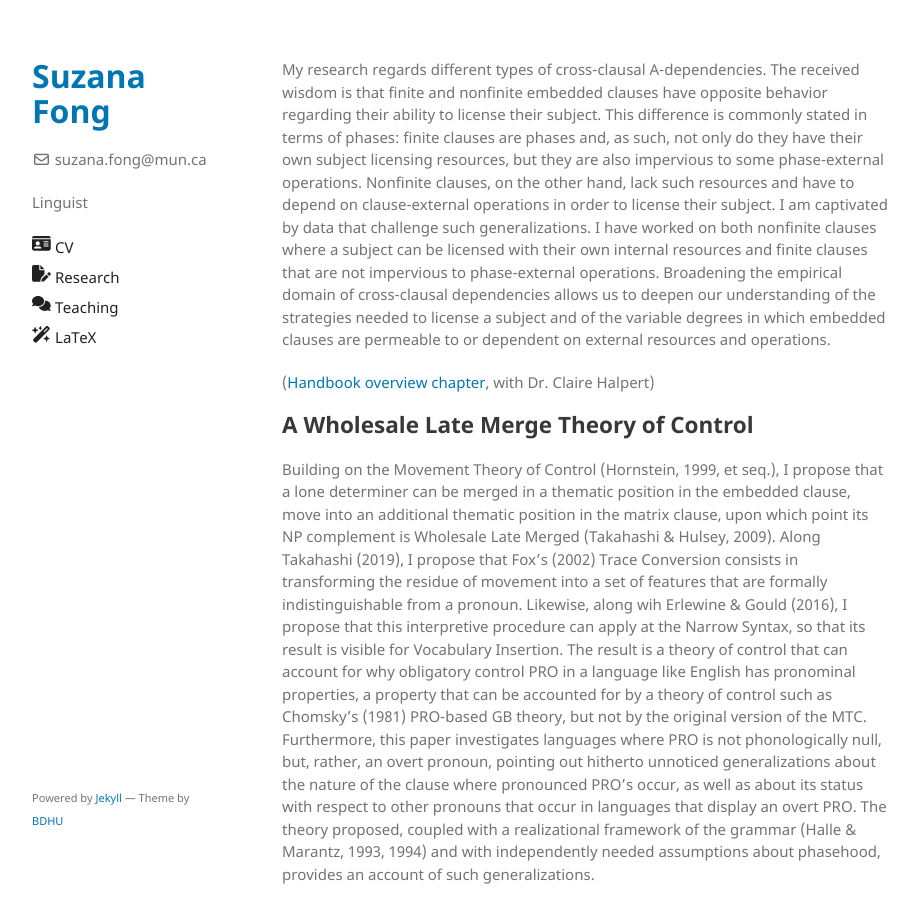
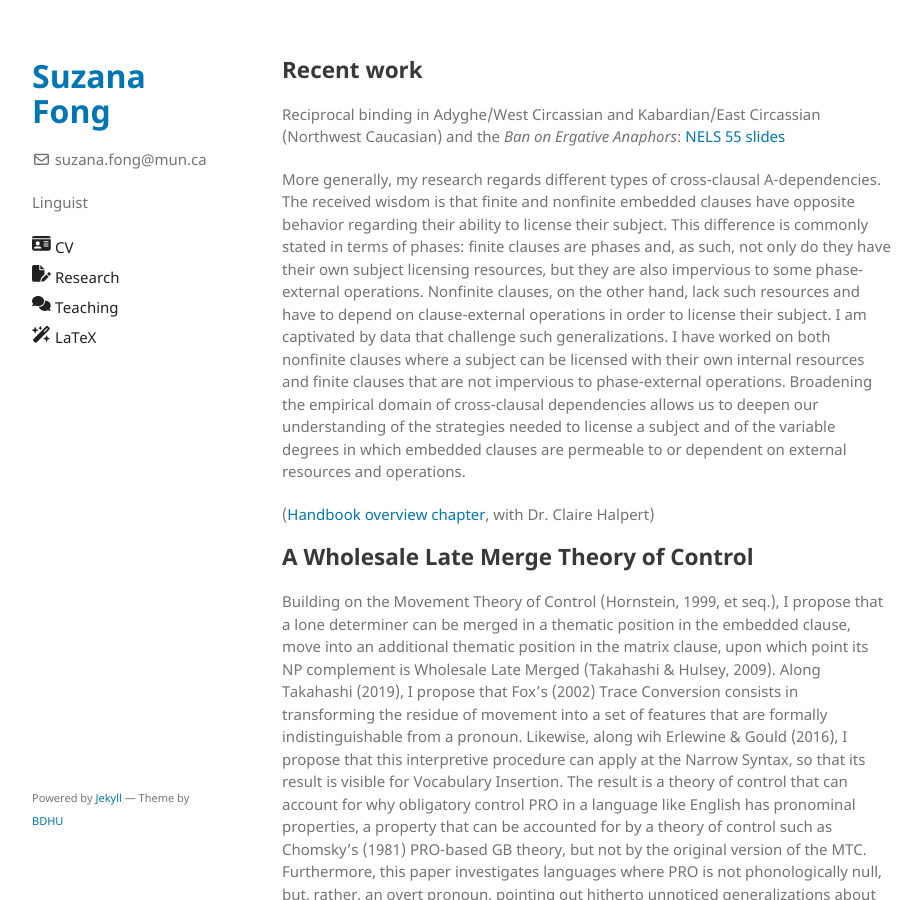
Before and after one commit to sznfng/sznfng.github.io, a Jekyll site: the page built from research.md, in a window 1280 px wide and 900 px high. Shown: the whole window, without its empty margins (178-1099 px from the left). Built offline with Jekyll 4.4.1, drawn with Linux system fonts in a browser that asks for light colours.

Commit message:
Update research.md

```diff
--- a/research.md
+++ b/research.md
@@ -3,7 +3,11 @@ layout: default
 title: Research
 ---
 
-My research regards different types of cross-clausal A-dependencies. The received wisdom is that finite and nonfinite embedded clauses have opposite behavior regarding their ability to license their subject. This difference is commonly stated in terms of phases: finite clauses are phases and, as such, not only do they have their own subject licensing resources, but they are also impervious to some phase-external operations. Nonfinite clauses, on the other hand, lack such resources and have to depend on clause-external operations in order to license their subject. I am captivated by data that challenge such generalizations. I have worked on both nonfinite clauses where a subject can be licensed with their own internal resources and finite clauses that are not impervious to phase-external operations. Broadening the empirical domain of cross-clausal dependencies allows us to deepen our understanding of the strategies needed to license a subject and of the variable degrees in which embedded clauses are permeable to or dependent on external resources and operations.
+## Recent work
+
+Reciprocal binding in Adyghe/West Circassian and Kabardian/East Circassian (Northwest Caucasian) and the _Ban on Ergative Anaphors_: [NELS 55 slides](files/NELS_2024_slides.pdf)
+
+More generally, my research regards different types of cross-clausal A-dependencies. The received wisdom is that finite and nonfinite embedded clauses have opposite behavior regarding their ability to license their subject. This difference is commonly stated in terms of phases: finite clauses are phases and, as such, not only do they have their own subject licensing resources, but they are also impervious to some phase-external operations. Nonfinite clauses, on the other hand, lack such resources and have to depend on clause-external operations in order to license their subject. I am captivated by data that challenge such generalizations. I have worked on both nonfinite clauses where a subject can be licensed with their own internal resources and finite clauses that are not impervious to phase-external operations. Broadening the empirical domain of cross-clausal dependencies allows us to deepen our understanding of the strategies needed to license a subject and of the variable degrees in which embedded clauses are permeable to or dependent on external resources and operations.
 
 ([Handbook overview chapter](https://lingbuzz.net/lingbuzz/007303), with Dr. Claire Halpert)
 
```
